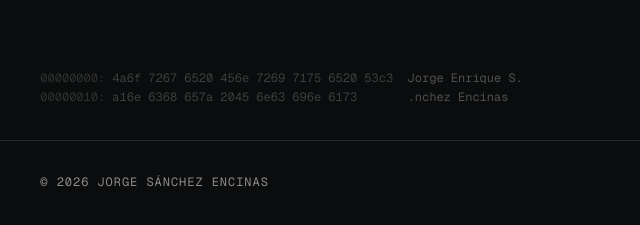
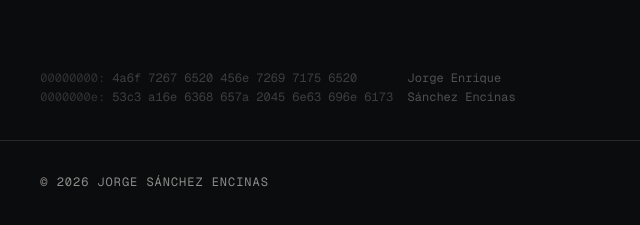
Before and after one commit to jsencinas/jsencinas.github.io, a plain HTML site: page index.html in a window 1280 px wide. Shown: the part 6521-6746 px from the top of the page, 0-640 px from the left. Drawn offline with Linux system fonts and the light colour scheme; animation ran at ten frames a second.

Commit message:
Hex dump: break rows between the names, like the GitHub README
Co-Authored-By: Claude Opus 5.5 <noreply@anthropic.com>

```diff
--- a/index.html
+++ b/index.html
@@ -318,14 +318,15 @@
     </section>
   </main>
 
-  <!-- Decorative: xxd dump of the UTF-8 bytes of "Jorge Enrique Sánchez Encinas" (generated, not typed) -->
+  <!-- Decorative: hex dump of the UTF-8 bytes of "Jorge Enrique Sánchez Encinas", one row per name (per word on phones)
+       to match the GitHub profile README. Bytes and offsets are real; rows break at names, not every 16 bytes. -->
   <div class="hexdump container" aria-hidden="true">
-    <pre class="hx hx--wide"><span class="hx__o">00000000:</span> <span class="hx__b">4a6f 7267 6520 456e 7269 7175 6520 53c3</span>  <span class="hx__a">Jorge Enrique S.</span>
-<span class="hx__o">00000010:</span> <span class="hx__b">a16e 6368 657a 2045 6e63 696e 6173     </span>  <span class="hx__a">.nchez Encinas</span></pre>
-    <pre class="hx hx--narrow"><span class="hx__b">4a6f 7267 6520 456e</span>  <span class="hx__a">Jorge En</span>
-<span class="hx__b">7269 7175 6520 53c3</span>  <span class="hx__a">rique S.</span>
-<span class="hx__b">a16e 6368 657a 2045</span>  <span class="hx__a">.nchez E</span>
-<span class="hx__b">6e63 696e 6173     </span>  <span class="hx__a">ncinas</span></pre>
+    <pre class="hx hx--wide"><span class="hx__o">00000000:</span> <span class="hx__b">4a6f 7267 6520 456e 7269 7175 6520     </span>  <span class="hx__a">Jorge Enrique</span>
+<span class="hx__o">0000000e:</span> <span class="hx__b">53c3 a16e 6368 657a 2045 6e63 696e 6173</span>  <span class="hx__a">Sánchez Encinas</span></pre>
+    <pre class="hx hx--narrow"><span class="hx__b">4a6f 7267 6520         </span>  <span class="hx__a">Jorge</span>
+<span class="hx__b">456e 7269 7175 6520    </span>  <span class="hx__a">Enrique</span>
+<span class="hx__b">53c3 a16e 6368 657a 20 </span>  <span class="hx__a">Sánchez</span>
+<span class="hx__b">456e 6369 6e61 73      </span>  <span class="hx__a">Encinas</span></pre>
   </div>
 
   <footer class="footer">
```
